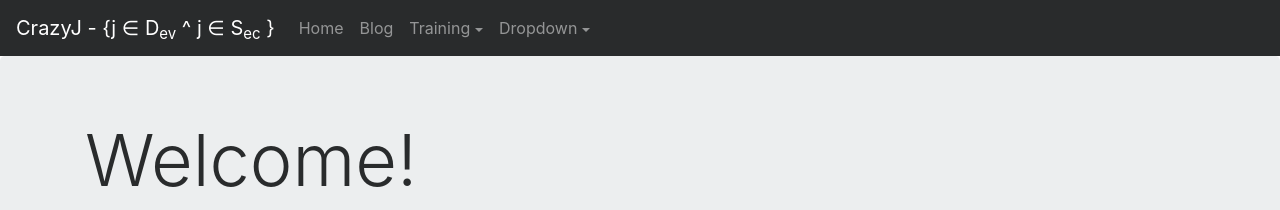
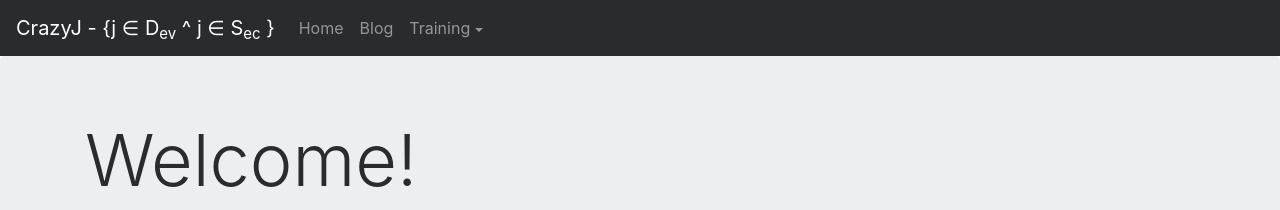
Before and after one commit to CrazyJ-Rod/CrazyJ-Rod.github.io, a Jekyll site: the page built from index.html, in a window 1280 px wide. Shown: the top 210 px of the page. Built offline with Jekyll 4.4.1, drawn with Linux system fonts in a browser that asks for light colours; nearby versions of some CDN libraries.

Commit message:
Update default.html

```diff
--- a/_layouts/default.html
+++ b/_layouts/default.html
@@ -28,15 +28,14 @@
           <li class="nav-item dropdown">
 	    <a class="nav-link dropdown-toggle" data-toggle="dropdown" href="#" role="button" aria-haspopup="true" aria-expanded="false">Training</a>
 	    <div class="dropdown-menu">
-              <a class="dropdown-item" href="/videotraining.html">PluralSight Video Training</a>
-	      <a class="dropdown-item" href="#">Crybrary</a>
+              <a class="dropdown-item" href="/videotraining.html">Video Training</a>
 	      <div class="dropdown-divider"></div>
 	      <a class="dropdown-item" href="/pentesterlabreview.html">Pentester Lab Review</a>
               <a href="/training.html" class="dropdown-item">Pentester Lab Badges</a>
 	    </div>
 	  </li>
 
-	  <li class="nav-item dropdown">
+	<!--  <li class="nav-item dropdown">
 	    <a class="nav-link dropdown-toggle" data-toggle="dropdown" href="#" role="button" aria-haspopup="true" aria-expanded="false">Dropdown</a>
 	    <div class="dropdown-menu">
 	      <a class="dropdown-item" href="#">Action</a>
@@ -45,7 +44,7 @@
 	      <div class="dropdown-divider"></div>
 	      <a class="dropdown-item" href="#">Separated link</a>
 	    </div>
-	  </li>
+	  </li> -->
         </ul>
       </div>
     </nav>
```
